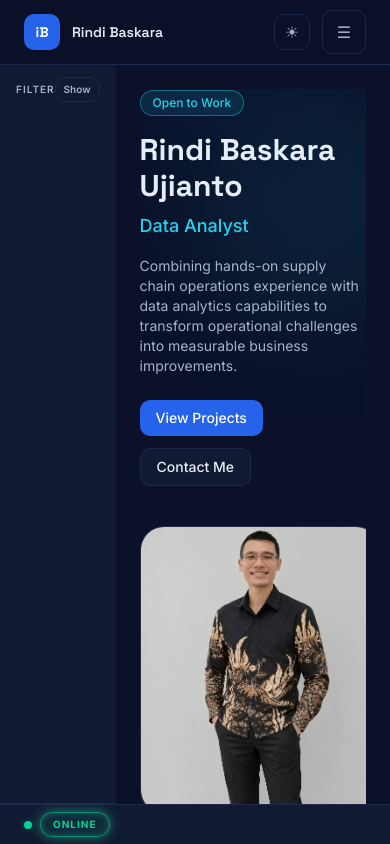
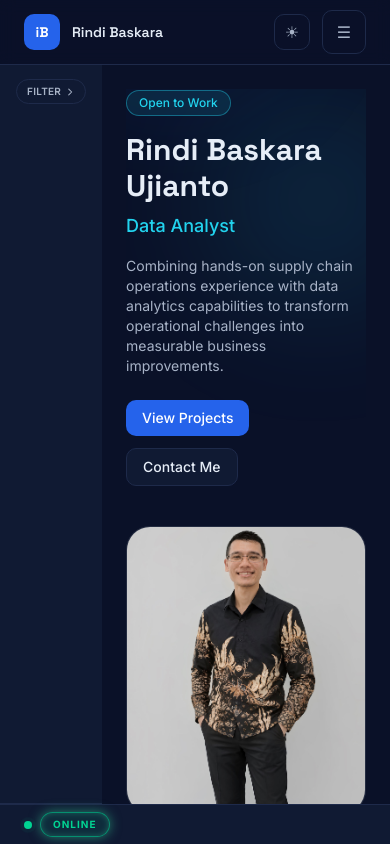
Before and after one commit to rdbaskara/rdbaskara.github.io, a Next.js app: page / in a window 390 px wide. Built offline with nearby package versions, Linux system fonts and the light colour scheme.

Commit message:
Align mobile sidebar filter toggle to the left

```diff
--- a/components/workspace/SideBar.tsx
+++ b/components/workspace/SideBar.tsx
@@ -151,21 +151,37 @@ export function SideBar({ activeCategory, onCategoryChange }: SideBarProps) {
       </aside>
 
       <div className="border-b border-border bg-surface px-4 py-3 lg:hidden">
-        <div className="mb-2 flex items-center justify-between">
-          <p className="text-[10px] font-semibold uppercase tracking-widest text-text-secondary">
-            Filter
-          </p>
-
+        <div className="mb-2">
           <button
             type="button"
             onClick={() => setIsMobileFilterOpen(!isMobileFilterOpen)}
-            className="rounded-md border border-border px-2 py-1 text-[10px] font-semibold text-text-secondary transition-colors hover:border-cyan hover:text-cyan"
+            aria-expanded={isMobileFilterOpen}
+            aria-controls="mobile-project-filters"
+            className="inline-flex items-center gap-1 rounded-full border border-border px-2.5 py-1 text-[10px] font-semibold uppercase tracking-wide text-text-secondary transition-colors hover:border-cyan hover:text-cyan"
           >
-            {isMobileFilterOpen ? "Hide" : "Show"}
+            Filter
+
+            <svg
+              xmlns="http://www.w3.org/2000/svg"
+              className={`h-2.5 w-2.5 transition-transform duration-200 ${
+                isMobileFilterOpen ? "rotate-90" : ""
+              }`}
+              fill="none"
+              viewBox="0 0 24 24"
+              stroke="currentColor"
+              strokeWidth={2.5}
+            >
+              <path
+                strokeLinecap="round"
+                strokeLinejoin="round"
+                d="M9 5l7 7-7 7"
+              />
+            </svg>
           </button>
         </div>
 
         <div
+          id="mobile-project-filters"
           className={`flex-col gap-1.5 ${
             isMobileFilterOpen ? "flex" : "hidden"
           }`}
```
